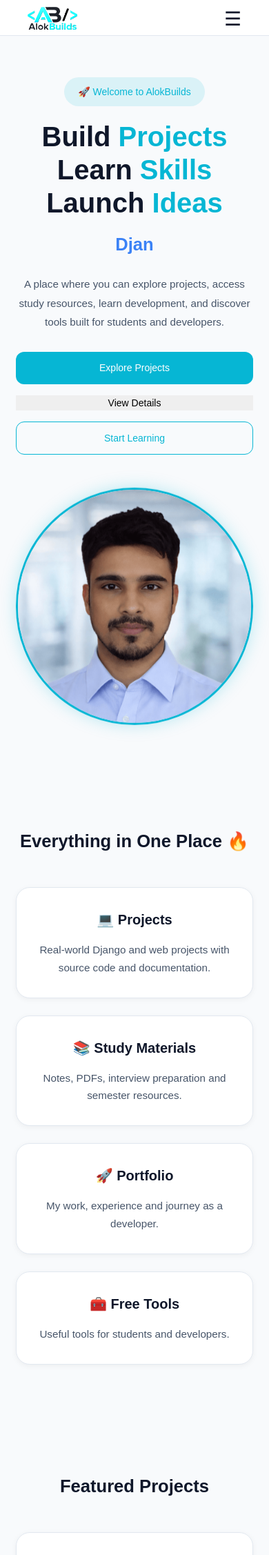
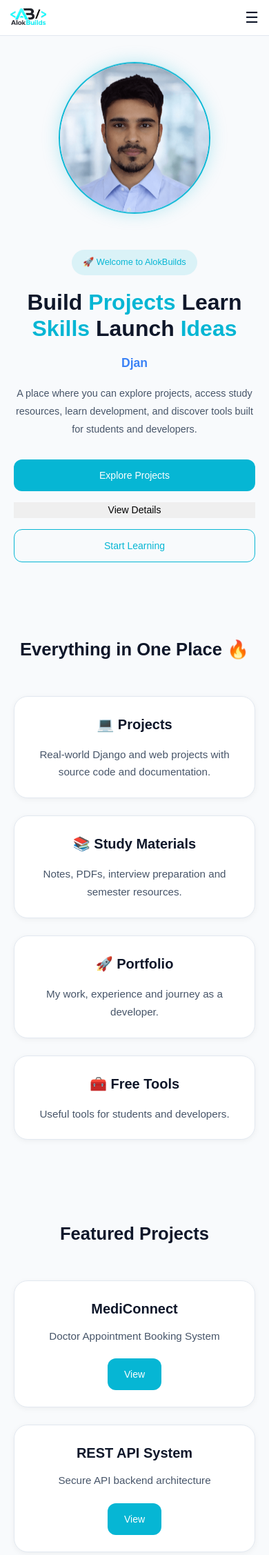
Before and after one commit to alokbuilds/alokbuilds, a Django app: page / in a window 390 px wide. Shown: the top 2254 px of the page at 69% size. Run offline with Django 5.2, Linux system fonts and the light colour scheme.

Commit message:
mobile responsive css updated

```diff
--- a/static/css/components/navbar.css
+++ b/static/css/components/navbar.css
@@ -84,6 +84,8 @@ body.dark .light-logo{
 
 .nav-links li a {
     display: flex;
+    font-size: 12px;   /* text size */
+    color: var(--text-muted); /* text color */
     flex-direction: column;
     align-items: center;
     justify-content: center;
@@ -94,10 +96,6 @@ body.dark .light-logo{
     font-size: 1.2rem;   /* icon size */
 }
 
-.nav-links li a {
-    font-size: 12px;   /* text size */
-    color: var(--text-muted); /* text color */
-}
 
 .nav-links a:hover,
 .nav-links a.active{
@@ -212,48 +210,204 @@ input:checked + .slider::before{
 }
 
 /* =========================================
-                MOBILE
+            TABLET & MOBILE
 ========================================= */
 
-.menu-toggle{
-    display:none;
-    font-size:28px;
-    cursor:pointer;
-    color:var(--text-main);
-}
+@media (max-width:992px){
 
-@media(max-width:992px){
+    .navbar{
+
+        padding:10px 20px;
+    }
+
+    .logo-img{
+
+        width:60px;
+    }
 
     .menu-toggle{
+
+        display:block;
+
+        font-size:24px;
+
+        cursor:pointer;
+    }
+
+    .nav-links{
+
+        display:none;
+
+        position:absolute;
+
+        top:100%;
+
+        right:12px;
+
+        left:auto;
+
+        width:240px;
+
+        max-height:75vh;
+
+        overflow-y:auto;
+
+        background:var(--bg-card);
+
+        border:1px solid var(--border);
+
+        border-radius:14px;
+
+        box-shadow:var(--shadow-lg);
+
+        padding:10px;
+
+        flex-direction:column;
+
+        gap:2px;
+
+        z-index:9999;
+    }
+
+    .nav-links.active{
+
+        display:flex;
+    }
+
+    .nav-links li{
+
+        width:100%;
+
+        list-style:none;
+    }
+
+    .nav-links li a{
+
+        display:flex !important;
+
+        flex-direction:row !important;
+
+        align-items:center;
+
+        justify-content:flex-start;
+
+        gap:6px;
+
+        width:100%;
+
+        padding:10px 12px;
+
+        font-size:13px;
+
+        color:var(--text-main);
+
+        border-radius:8px;
+    }
+
+    .nav-links li a:hover{
+
+        background:var(--bg-footer);
+    }
+
+    .nav-links li a i{
+
+        width:18px;
+
+        text-align:center;
+
+        font-size:1rem;
+    }
+
+    .dropdown-parent{
+
+        width:100%;
+    }
+
+    .dropdown{
+
+        position:static;
+
+        display:none;
+
+        width:100%;
+
+        margin-top:4px;
+
+        background:var(--bg-footer);
+
+        border:1px solid var(--border);
+
+        border-radius:10px;
+
+        box-shadow:none;
+
+        padding:6px;
+    }
+
+    .dropdown-parent:hover .dropdown{
+
         display:block;
     }
 
-    .nav-links{
-        display:none;
+    .dropdown li a{
 
-        position:absolute;
-        top:100%;
-        left:0;
+        display:flex;
 
-        width:100%;
+        align-items:center;
 
-        flex-direction:column;
-        align-items:flex-start;
+        gap:6px;
 
-        background:var(--bg-card);
+        padding:8px 10px;
 
-        border-top:1px solid var(--border);
-
-        padding:20px;
+        font-size:12px;
     }
 
-    .nav-links.active{
-        display:flex;
+    .switch{
+
+        margin-top:8px;
+
+        align-self:center;
+    }
+}
+
+
+/* =========================================
+                SMALL MOBILE
+========================================= */
+
+@media (max-width:576px){
+
+    .navbar{
+
+        padding:8px 15px;
     }
 
-    .dropdown{
-        position:static;
-        width:100%;
-        margin-top:10px;
+    .logo-img{
+
+        width:52px;
+    }
+
+    .menu-toggle{
+
+        font-size:22px;
+    }
+
+    .nav-links{
+
+        width:220px;
+
+        right:8px;
+    }
+
+    .nav-links li a{
+
+        padding:8px 10px;
+
+        font-size:12px;
+    }
+
+    .nav-links li a i{
+
+        font-size:.95rem;
     }
 }
--- a/static/css/pages/home.css
+++ b/static/css/pages/home.css
@@ -228,37 +228,148 @@
                 RESPONSIVE
 ========================================= */
 
-@media(max-width:992px){
+@media (max-width: 992px){
 
     .hero{
-        flex-direction:column;
-        text-align:center;
+
+        flex-direction: column-reverse;
+
+        text-align: center;
+
+        gap: 40px;
+
+        padding: 80px 6%;
+    }
+
+    .hero-text{
+
+        width: 100%;
+    }
+
+    .hero-image{
+
+        width: 100%;
+    }
+
+    .hero-image img{
+
+        max-width: 320px;
     }
 
     .hero-buttons{
-        justify-content:center;
+
+        justify-content: center;
     }
 
     .hero p{
-        margin-inline:auto;
+
+        margin-inline: auto;
     }
 
 }
 
-@media(max-width:576px){
+
+@media (max-width: 768px){
 
     .hero{
-        padding:60px 6%;
+
+        min-height: auto;
+
+        padding: 60px 5%;
+    }
+
+    .hero h1{
+
+        font-size: 2.5rem;
+    }
+
+    .hero h2{
+
+        font-size: 1.3rem;
+    }
+
+    .hero p{
+
+        font-size: .95rem;
+
+        line-height: 1.8;
+    }
+
+    .hero-image img{
+
+        max-width: 260px;
+    }
+
+    .feature-grid,
+    .projects-container{
+
+        grid-template-columns: 1fr;
+    }
+
+}
+
+
+@media (max-width: 576px){
+
+    .hero{
+
+        padding: 50px 20px;
+    }
+
+    .hero-tag{
+
+        font-size: .8rem;
+
+        padding: 8px 16px;
+    }
+
+    .hero h1{
+
+        font-size: 2rem;
+    }
+
+    .hero h2{
+
+        font-size: 1.1rem;
+
+        min-height: auto;
+    }
+
+    .hero p{
+
+        font-size: .9rem;
+    }
+
+    .hero-image img{
+
+        max-width: 220px;
+
+        border-width: 2px;
+    }
+
+    .hero-buttons{
+
+        flex-direction: column;
+
+        width: 100%;
+    }
+
+    .hero-buttons .btn{
+
+        width: 100%;
     }
 
     .features,
     #projects,
     .cta{
-        padding:80px 6%;
+
+        padding: 60px 20px;
     }
 
-    .hero-buttons{
-        flex-direction:column;
+    .feature-card,
+    .project-card{
+
+        padding: 24px;
     }
 
 }
```
